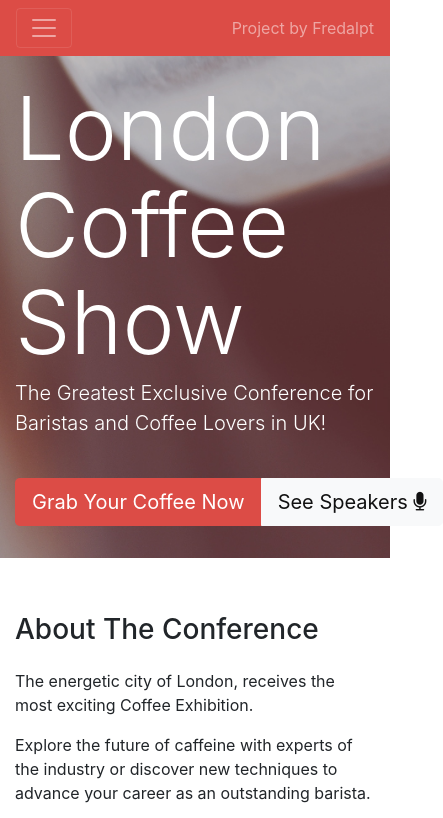
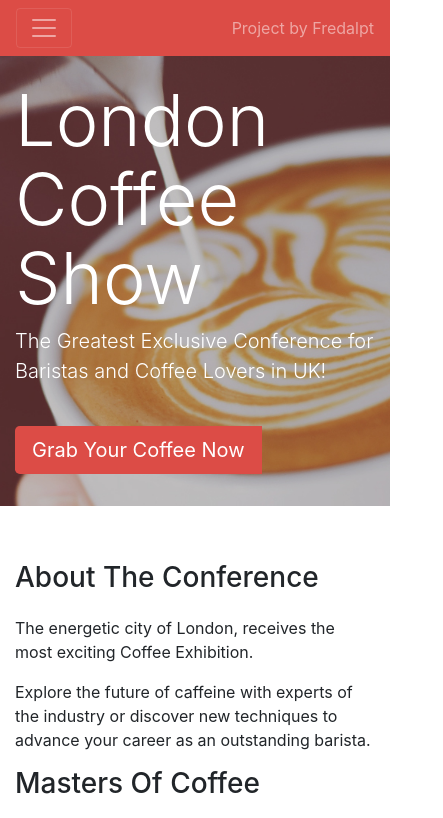
Before and after one commit to frederico-alves/London-Coffee-Show, a plain HTML site: page index.html in a window 390 px wide. Shown: the top 818 px of the page, 443 px wide, since content can reach past the window. Drawn offline with nearby package versions, Linux system fonts and the light colour scheme.

Commit message:
v1.1 - Jumbatron improved for a better mobile experience

```diff
--- a/css/custom.css
+++ b/css/custom.css
@@ -5,8 +5,10 @@
 
 .jumbotron {
    min-height: 50vh;
+   min-width: 320px;
    background-image: url('../img/jumbo-bg-background.jpg');
    background-size: cover;
+   background-position: center;
 }
 
 .width70px {
--- a/index.html
+++ b/index.html
@@ -45,13 +45,14 @@
      <div class="container text-sm-center pt-5">
 
 <!-- <hr class="hrWhite d-none d-lg-block"> -->
-       <h1 class="display-2">London Coffee Show</h1>
+       <h1 class="display-2 d-none d-xl-block">London Coffee Show</h1>
+       <h1 class="display-3 d-block d-xl-none">London Coffee Show</h1>
        <p class="lead">The Greatest Exclusive Conference for Baristas and Coffee Lovers in UK!</p>
 <hr class="hrWhite d-none d-lg-block">
 
       <div class="btn-group mt-4" role="group" aria-label="Callout buttons">
         <button type="button" class="btn btn-orang btn-lg" data-toggle="modal" data-target="#register">Grab Your Coffee Now</button>
-        <a class="btn btn-light btn-lg" href="#speakers">See Speakers <i class="fa fa-microphone" aria-hidden="true"></i></a>
+        <a class="btn btn-light btn-lg d-none d-sm-block" href="#speakers">See Speakers</a>
       </div>
 
      </div>
```
